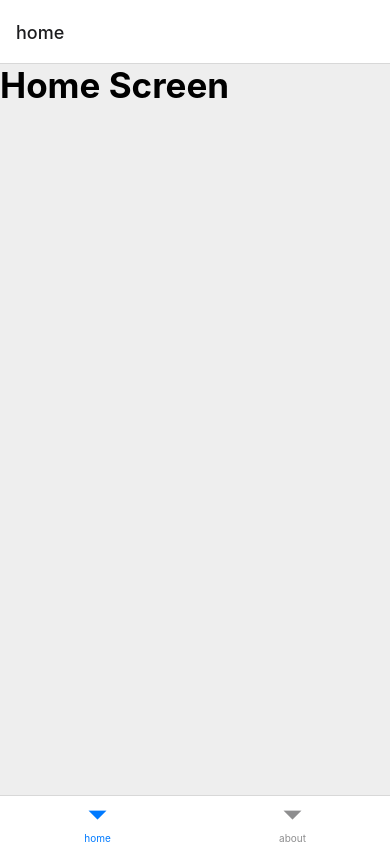
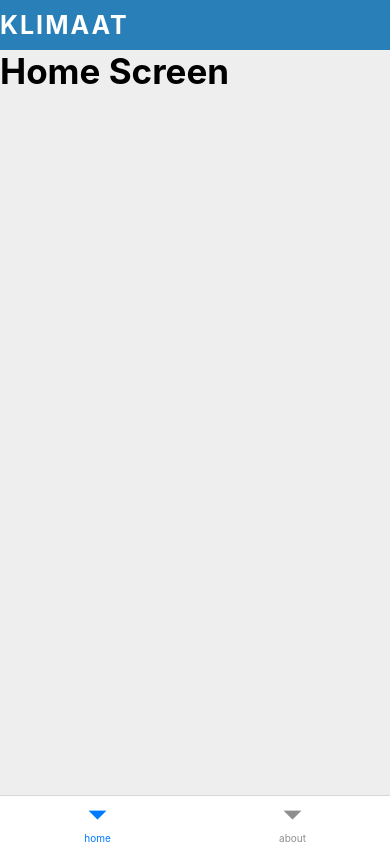
Before and after one commit to layesall/klimaatapp, a React Native app: screen /home in a window 390 px wide. Built offline with nearby package versions, Linux system fonts and the light colour scheme.

Commit message:
add: header-component

```diff
--- a/src/App.js
+++ b/src/App.js
@@ -1,4 +1,4 @@
-import { StatusBar } from 'expo-status-bar';
+import { StatusBar } from 'react-native';
 import { Suspense } from 'react';
 
 import RootStack from './navigation/';
--- a/src/Screens/AboutScreen/AboutScreen.js
+++ b/src/Screens/AboutScreen/AboutScreen.js
@@ -1,12 +1,14 @@
-import React from 'react';
-import {View, Text} from 'react-native';
+import React from "react";
+import { View, Text, SafeAreaView } from "react-native";
 
-import Styles from './AboutScreen.styles';
+import HeaderComponent from "../../components/HeaderComponent/HeaderComponent";
+import Styles from "./AboutScreen.styles";
 
-export default function AboutScreen(){
+export default function AboutScreen() {
   return (
-    <View style={Styles.container}>
+    <SafeAreaView style={Styles.container}>
+      <HeaderComponent />
       <Text style={Styles.title}>About Screen</Text>
-    </View>
+    </SafeAreaView>
   );
 }
--- a/src/Screens/HomeScreen/HomeScreen.js
+++ b/src/Screens/HomeScreen/HomeScreen.js
@@ -1,12 +1,14 @@
-import React from 'react';
-import {View, Text} from 'react-native';
+import React from "react";
+import { View, Text, SafeAreaView } from "react-native";
 
-import Styles from './HomeScreen.styles';
+import HeaderComponent from "../../components/HeaderComponent/HeaderComponent";
+import Styles from "./HomeScreen.styles";
 
-export default function HomeScreen(){
+export default function HomeScreen() {
   return (
-    <View style={Styles.container}>
+    <SafeAreaView style={Styles.container}>
+      <HeaderComponent />
       <Text style={Styles.title}>Home Screen</Text>
-    </View>
+    </SafeAreaView>
   );
 }
--- /dev/null
+++ b/src/components/HeaderComponent/HeaderComponent.js
@@ -0,0 +1,30 @@
+import React, { useEffect, useState } from 'react'
+import { useNavigation, useRoute } from '@react-navigation/native'
+import { Text, SafeAreaView, Pressable } from 'react-native'
+import { FontAwesome } from '@expo/vector-icons'
+
+import Styles from './HeaderComponent.styles'
+
+export default function HeaderComponent() {
+  const navigation = useNavigation();
+  const route = useRoute().name;
+
+  useEffect(() => {
+    handleRoute();
+  },[route]);
+
+  const handleRoute = () => {
+    if(route !== 'home'){
+      return <Pressable onPress={() => navigation.goBack()}>
+        <FontAwesome name='long-arrow-left' color='white' size={24} />
+      </Pressable>
+    }
+  }
+
+  return (
+    <SafeAreaView style={Styles.container}>
+      <Text style={Styles.logoText}>Klimaat</Text>
+      { handleRoute() }
+    </SafeAreaView>
+  )
+}
--- /dev/null
+++ b/src/components/HeaderComponent/HeaderComponent.styles.js
@@ -0,0 +1,20 @@
+import { StyleSheet } from 'react-native'
+
+export default StyleSheet.create({
+  container: {
+    width: '100%',
+    height: 50,
+    flexDirection: 'row',
+    justifyContent: 'space-between',
+    alignItems: 'center',
+    backgroundColor: '#2980B9',
+    paddingHorizontal: 10,
+  },
+  logoText: {
+    color: 'white',
+    fontSize: 25,
+    fontWeight: 'bold',
+    textTransform: 'uppercase',
+    letterSpacing: 2,
+  }
+})
--- a/src/navigation/MainStack.js
+++ b/src/navigation/MainStack.js
@@ -9,11 +9,16 @@ const Tab = createBottomTabNavigator();
 
 export default function MainStack() {
   return (
-    <NavigationContainer>
-      <Tab.Navigator initialRouteName="home">
-        <Tab.Screen name="home" component={HomeScreen} />
-        <Tab.Screen name="about" component={AboutScreen} />
-      </Tab.Navigator>
-    </NavigationContainer>
+    <>
+      <NavigationContainer>
+        <Tab.Navigator
+          initialRouteName="home"
+          screenOptions={{ headerShown: false }}
+        >
+          <Tab.Screen name="home" component={HomeScreen} />
+          <Tab.Screen name="about" component={AboutScreen} />
+        </Tab.Navigator>
+      </NavigationContainer>
+    </>
   );
 }
```
